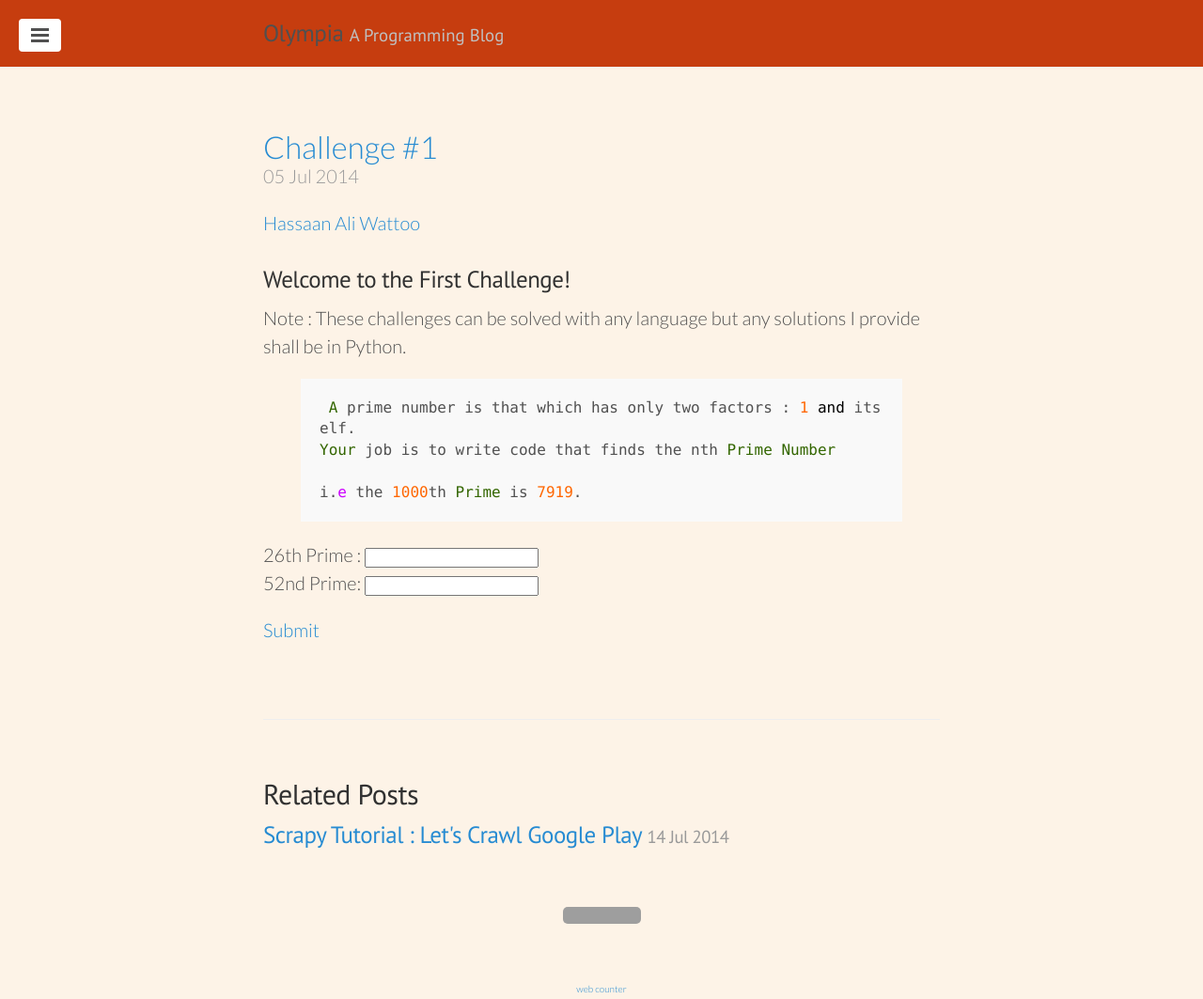
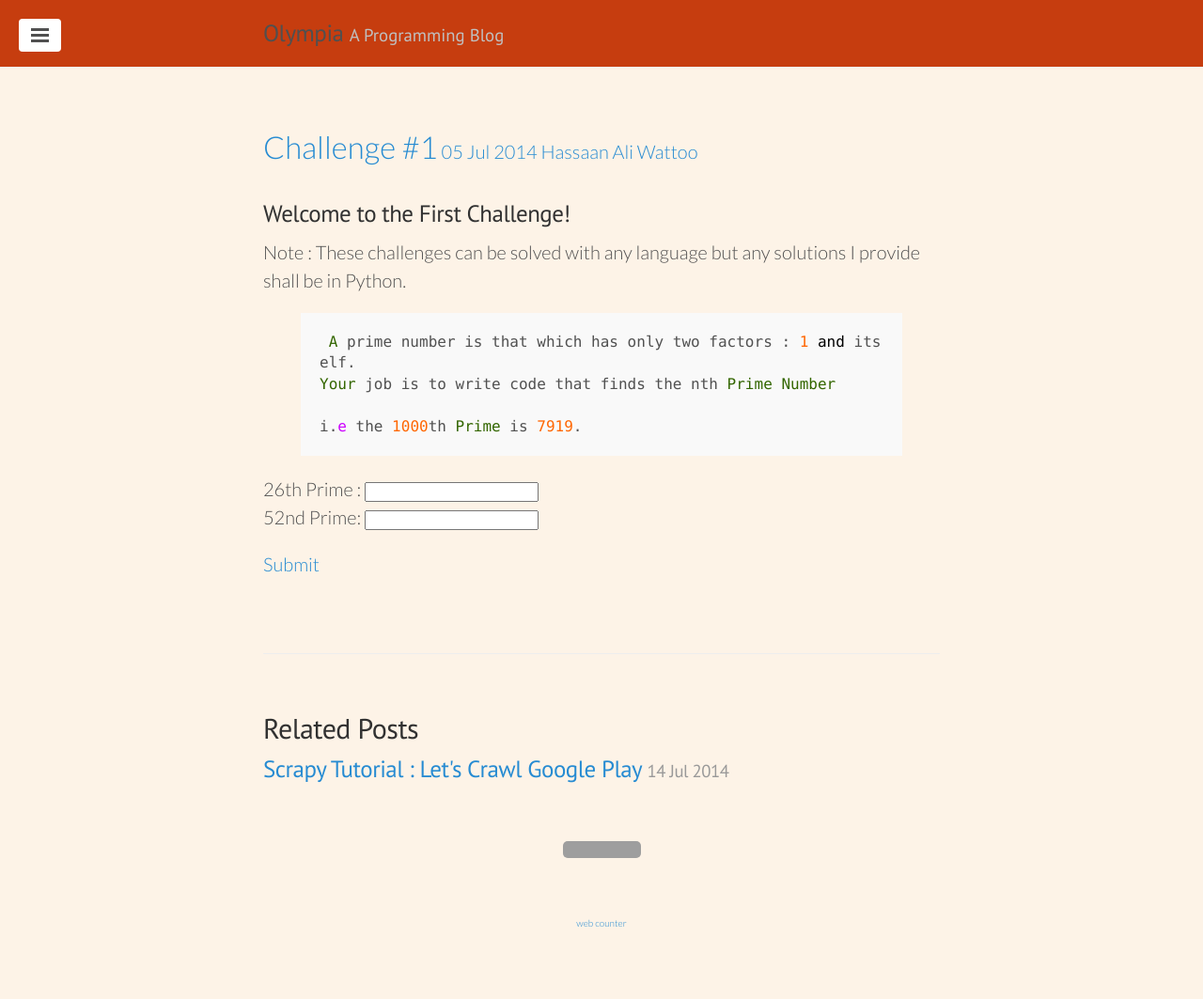
Before and after one commit to hassaanaliw/hassaanaliw.github.io, a Jekyll site: the page built from _posts/2014-07-05-challenge-1.md, in a window 1280 px wide. Shown: the whole page at 94% size. Built offline with Jekyll 4.4.1, drawn with Linux system fonts in a browser that asks for light colours; Markdown is read by kramdown in place of the engine named in the settings; after the commit the page ends 993 px from its top, so only the background shows below that; grey boxes are pictures that could not be loaded.

Commit message:
Update post.html

```diff
--- a/_layouts/post.html
+++ b/_layouts/post.html
@@ -4,7 +4,7 @@ layout: default
 
 <div class="post">
   <a href="{{page.url}}" style="font-size:33px; padding-bottom:12dp">{{ page.title }}</a>
-  <span class="post-date">{{ page.date | date_to_string}}</span>
+  <a href="{{page.url}}">{{ page.date | date_to_string}}</a>
   <a href="/about">Hassaan Ali Wattoo</a>
   {{ content }}
 </div>
```
